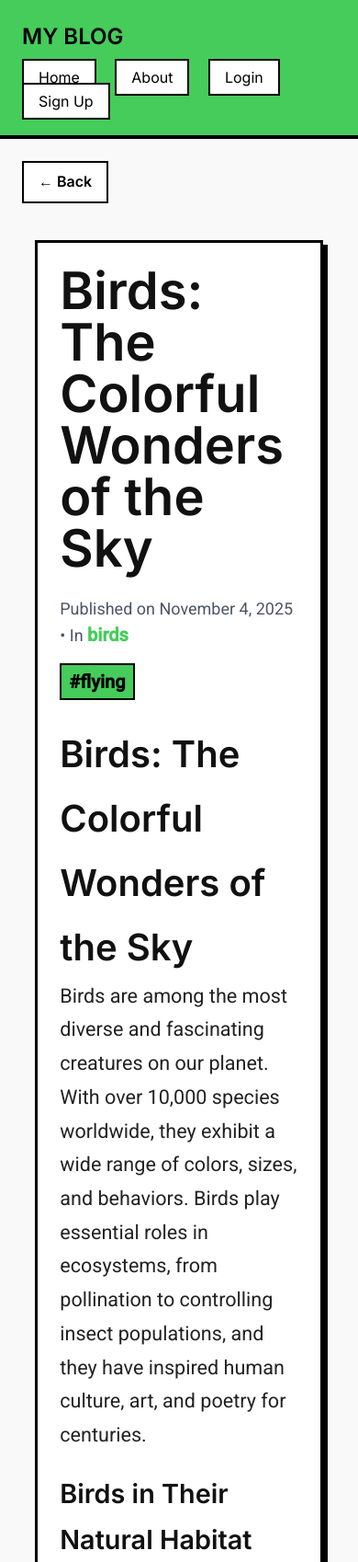
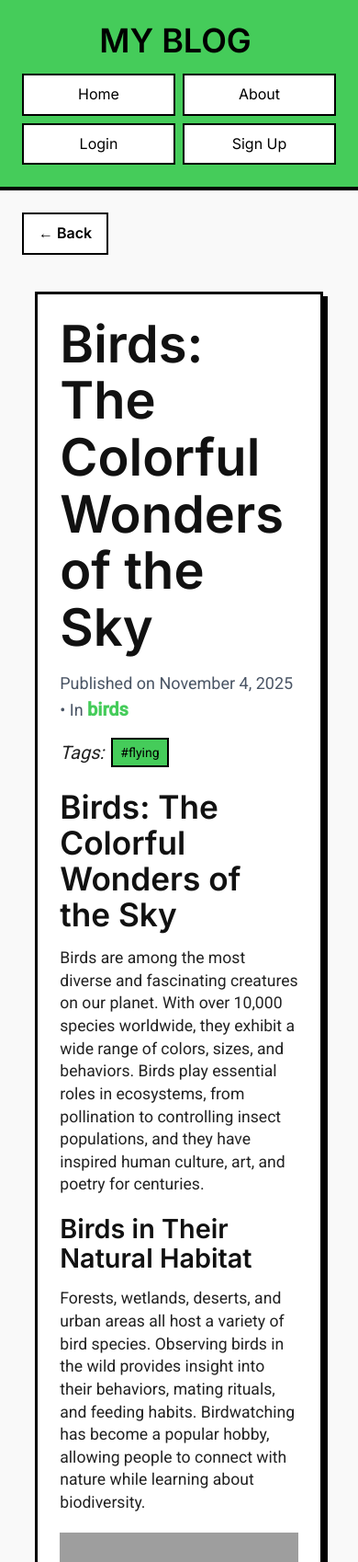
Before and after one commit to rafiaksd/django-green-blog, a Django app: a page that uses blog/templates/base.html in a window 390 px wide. Shown: the top 1698 px of the page at 92% size. Run offline with Django 5.2, Linux system fonts and the light colour scheme; data comes from the database, SQL or seed files in the repository; both versions use the stored data as it was after the commit; some libraries are stand-ins or nearby versions; grey boxes are pictures that could not be loaded.

Commit message:
minor ui changes for responsiveness when mobile

```diff
--- a/blog/templates/base.html
+++ b/blog/templates/base.html
@@ -60,7 +60,7 @@
 
         article {
             font-family: 'Roboto', sans-serif; /* Use Roboto for the blog article */
-            line-height: 1.75; /* Increase line height for better readability */
+            line-height: 1.5; /* Increase line height for better readability */
             color: #222;
         }
 
@@ -68,10 +68,12 @@
             font-family: 'Inter', sans-serif; /* Use Inter for headings */
             font-weight: 600; /* Make headings bolder */
             color: #111; /* Darker color for headings */
+            margin-bottom: 1rem;
+            line-height: 1.1;
         }
 
         article h1 {
-            font-size: 2.5rem; /* Heading 1 - large */
+            font-size: 2.2rem; /* Heading 1 - large */
         }
 
         article h2 {
@@ -95,9 +97,15 @@
         }
 
         .prose p {
-            font-size: 1.35rem; /* Default paragraph size */
-            margin-bottom: 1.25rem; /* Space between paragraphs */
-            line-height: 1.7; /* Improved line spacing */
+            font-size: 1.1rem; /* Default paragraph size */
+            margin-bottom: 1.25rem;
+            line-height: 1.4; /* Improved line spacing */
+        }
+
+        @media (min-width: 768px) {
+            .prose p {
+                font-size: 1.35rem;
+            }
         }
 
         .prose div {
@@ -137,28 +145,48 @@
 </head>
 <body class="bg-white text-black">
         <!-- Navbar -->
-    <nav class="flex flex-wrap justify-between items-center p-6 bg-treegreen border-b-4 border-black">
-        <h1 class="text-2xl font-extrabold uppercase text-black">My Blog</h1>
-        <div class="space-x-4 mt-4 sm:mt-0">
-            <a href="/" class="px-4 py-2 border-2 border-black bg-white text-black hover:bg-[#FFFF00] hover:text-treegreen transition">Home</a>
+        <nav class="flex flex-col md:flex-row md:justify-between md:items-center p-6 bg-treegreen border-b-4 border-black">
+            <!-- Left -->
+            <h1 class="text-4xl font-extrabold uppercase text-black text-center md:text-left mr-2 mb-4 md:mb-0">
+                My Blog
+            </h1>
 
-            <!-- New About button -->
-            <a href="{% url 'about' %}" class="px-4 py-2 border-2 border-black bg-white text-black hover:bg-[#FFFF00] hover:text-treegreen transition">About</a>
+            <!-- Right -->
+            <div class="grid grid-cols-2 gap-2 md:flex md:space-x-4 md:justify-end">
+                <a href="/" class="min-w-[120px] px-4 py-2 border-2 border-black bg-white text-black hover:bg-[#FFFF00] hover:text-treegreen transition text-center">
+                Home
+                </a>
+
+                <a href="{% url 'about' %}" class="min-w-[120px] px-4 py-2 border-2 border-black bg-white text-black hover:bg-[#FFFF00] hover:text-treegreen transition text-center">
+                About
+                </a>
 
                 {% if user.is_authenticated %}
-                <span class="user-name text-black font-semibold uppercase">{{ user.username }}</span>
-                <form action="{% url 'logout' %}" method="post" class="inline">
+                <span class="user-name font-xs text-black font-semibold text-center
+                            truncate overflow-hidden md:whitespace-normal">
+                    {{ user.username }}
+                </span>
+
+                <form action="{% url 'logout' %}" method="post" class="inline min-w-[120px]">
                     {% csrf_token %}
-                    <button type="submit" class="px-4 py-2 border-2 border-black bg-white text-black hover:bg-[#FFFF00] hover:text-treegreen transition">
+                    <button type="submit" class="w-full md:w-auto px-4 py-2 border-2 border-black bg-white text-black hover:bg-[#FFFF00] hover:text-treegreen transition">
                     Logout
                     </button>
                 </form>
                 {% else %}
-                <a href="{% url 'login' %}" class="px-4 py-2 border-2 border-black bg-white text-black hover:bg-[#FFFF00] hover:text-treegreen transition">Login</a>
-                <a href="{% url 'signup' %}" class="px-4 py-2 border-2 border-black bg-white text-black hover:bg-[#FFFF00] hover:text-treegreen transition">Sign Up</a>
+                <a href="{% url 'login' %}" class="min-w-[120px] px-4 py-2 border-2 border-black bg-white text-black hover:bg-[#FFFF00] hover:text-treegreen transition text-center">
+                    Login
+                </a>
+
+                <a href="{% url 'signup' %}" class="min-w-[120px] px-4 py-2 border-2 border-black bg-white text-black hover:bg-[#FFFF00] hover:text-treegreen transition text-center">
+                    Sign Up
+                </a>
                 {% endif %}
             </div>
             </nav>
+
+
+
 
     <div class="container mx-auto p-6">
         {% block content %}{% endblock %}
--- a/blog/templates/blog/blog_detail.html
+++ b/blog/templates/blog/blog_detail.html
@@ -42,8 +42,9 @@
 
   {% if blog_post.tags.exists %}
     <div class="mb-6 flex flex-wrap gap-2">
+      <button class="italic text-xl">Tags: </button>
       {% for tag in blog_post.tags.all %}
-        <a href="{% url 'tag_posts' tag.slug %}" class="inline-block px-2 py-1 border-2 border-black bg-treegreen text-xl text-black font-semibold hover:bg-black hover:text-treegreen transition">
+        <a href="{% url 'tag_posts' tag.slug %}" class="inline-block px-2 py-1 border-2 border-black bg-treegreen text-sm md:text-xl text-black hover:bg-black hover:text-treegreen transition">
           #{{ tag.name }}
         </a>
       {% endfor %}
--- a/my_blog/urls.py
+++ b/my_blog/urls.py
@@ -7,10 +7,10 @@ from dotenv import load_dotenv
 import os
 
 load_dotenv()
-secret_path= os.getenv('SECRET_PATH')
+SECRET_ADMIN_PATH= os.getenv('SECRET_ADMIN_PATH')
 
 urlpatterns = [
-    path(f'{secret_path}/admin/', admin.site.urls),
+    path(f'{SECRET_ADMIN_PATH}/admin/', admin.site.urls),
     path('', include('blog.urls')),
     path('accounts/', include('django.contrib.auth.urls')),  # login/logout
     path('accounts/', include('blog.user_urls')),            # signup
```
Also changed, not shown: blog/templates/blog/blog_list.html (+11 -11 lines), my_blog/settings.py (+4 -7 lines), db.sqlite3, 1 other file. Lines whose indentation alone changed are shown as unchanged.
